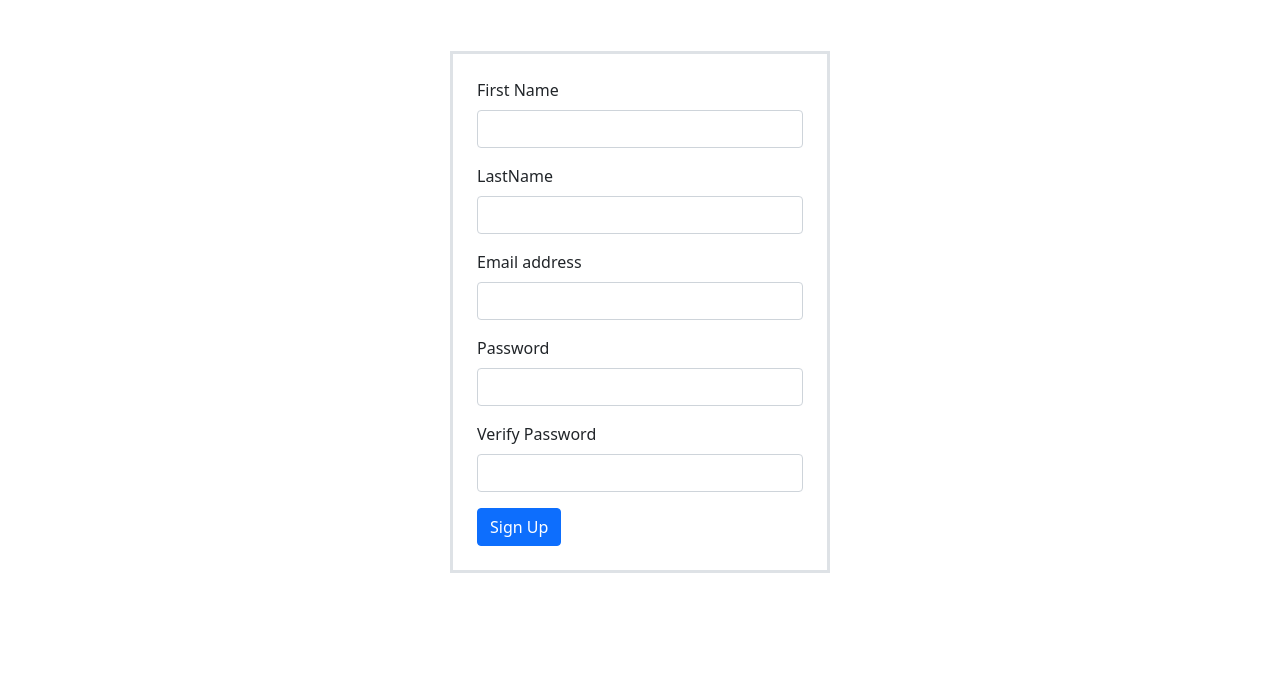
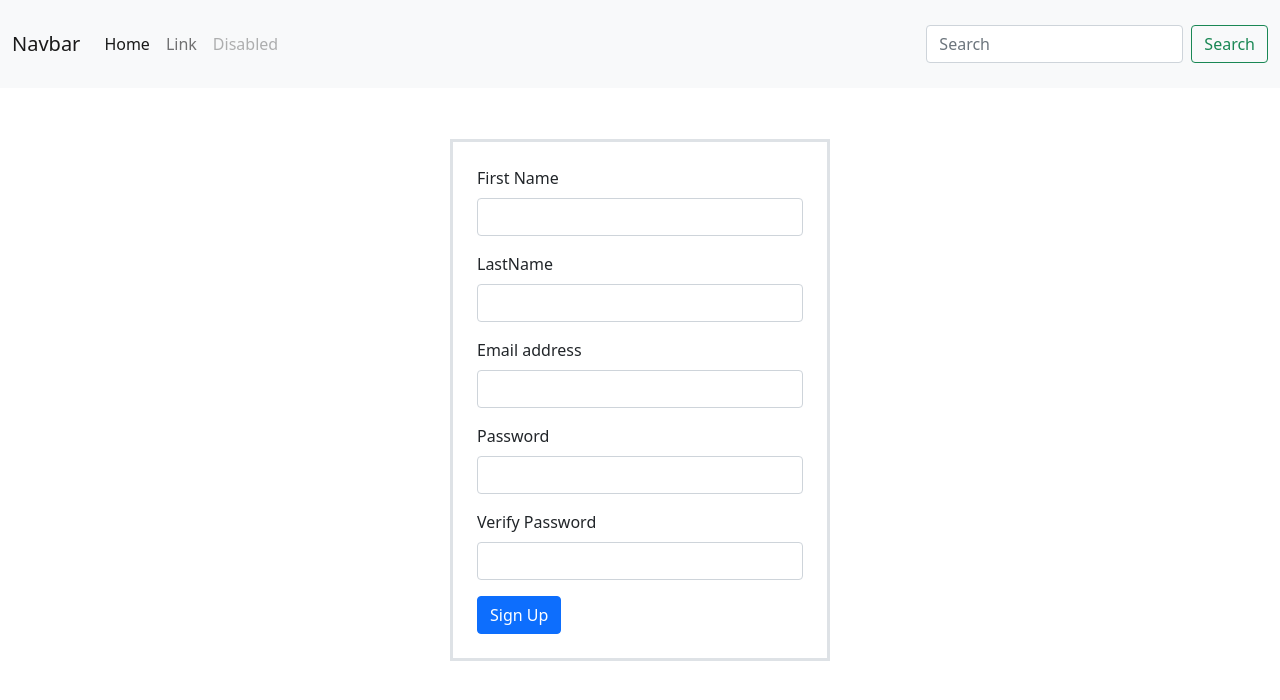
Before and after one commit to LauraSilva1401/gamePHP, a PHP site: page /index.php?pagina=registration in a window 1280 px wide. Shown: the top 700 px of the page. Run offline with PHP 8.4, Linux system fonts and the light colour scheme.

Commit message:
header deaulft

```diff
--- a/index.php
+++ b/index.php
@@ -8,6 +8,11 @@
 	<link rel="stylesheet" href="public/css/main.css">
 </head>
 <body>
+	<header>
+		<?php
+		require_once  'views/header.php';
+		?>
+	</header>
 	<?php
 	if (isset($_GET['pagina']) && $_GET['pagina'] == 'login') {
 		require_once 'views/login.php';
--- a/public/css/main.css
+++ b/public/css/main.css
@@ -18,3 +18,11 @@ Login CSS
 #principalDiv{
 	margin-top: 4%;
 }
+
+/*
+header
+*/
+.navbar {
+    padding-top: 1.5rem;
+    padding-bottom: 1.5rem;
+}
--- /dev/null
+++ b/views/header.php
@@ -0,0 +1,25 @@
+<nav class="navbar navbar-expand-lg navbar-light bg-light">
+  <div class="container-fluid">
+    <a class="navbar-brand" href="#">Navbar</a>
+    <button class="navbar-toggler" type="button" data-bs-toggle="collapse" data-bs-target="#navbarTogglerDemo02" aria-controls="navbarTogglerDemo02" aria-expanded="false" aria-label="Toggle navigation">
+      <span class="navbar-toggler-icon"></span>
+    </button>
+    <div class="collapse navbar-collapse" id="navbarTogglerDemo02">
+      <ul class="navbar-nav me-auto mb-2 mb-lg-0">
+        <li class="nav-item">
+          <a class="nav-link active" aria-current="page" href="#">Home</a>
+        </li>
+        <li class="nav-item">
+          <a class="nav-link" href="#">Link</a>
+        </li>
+        <li class="nav-item">
+          <a class="nav-link disabled">Disabled</a>
+        </li>
+      </ul>
+      <form class="d-flex">
+        <input class="form-control me-2" type="search" placeholder="Search" aria-label="Search">
+        <button class="btn btn-outline-success" type="submit">Search</button>
+      </form>
+    </div>
+  </div>
+</nav>
--- a/views/registration.php
+++ b/views/registration.php
@@ -1,6 +1,6 @@
 <div id="principalDiv" class="container">
 	<div class="row justify-content-center">
-		<div id="formRegistration" class="col-4">
+		<div id="formRegistration" class="col-8 col-sm-8 col-lg-6 col-xl-4 col-xxl-4">
 			<div id="PositiveAlert" class="alert alert-success alert-dismissible fade show" role="alert">
 				<strong>Thank you for your registration.</strong>
             </div>
```
